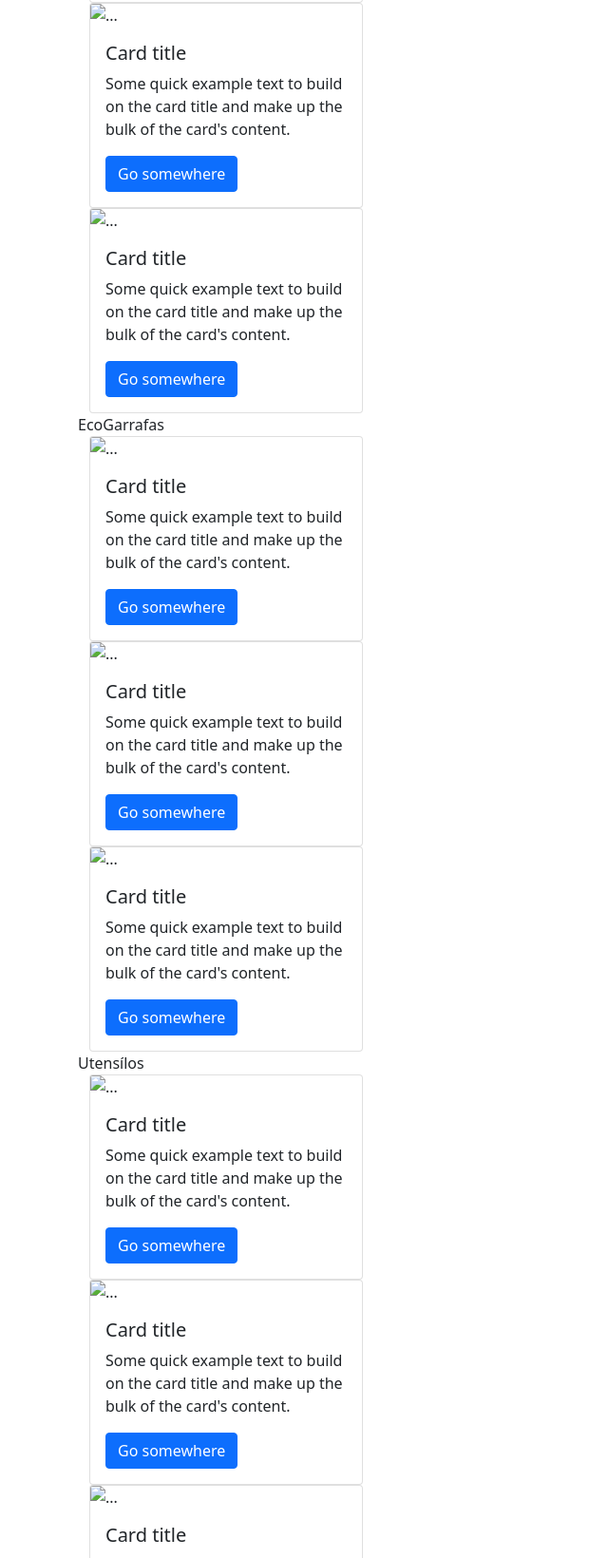
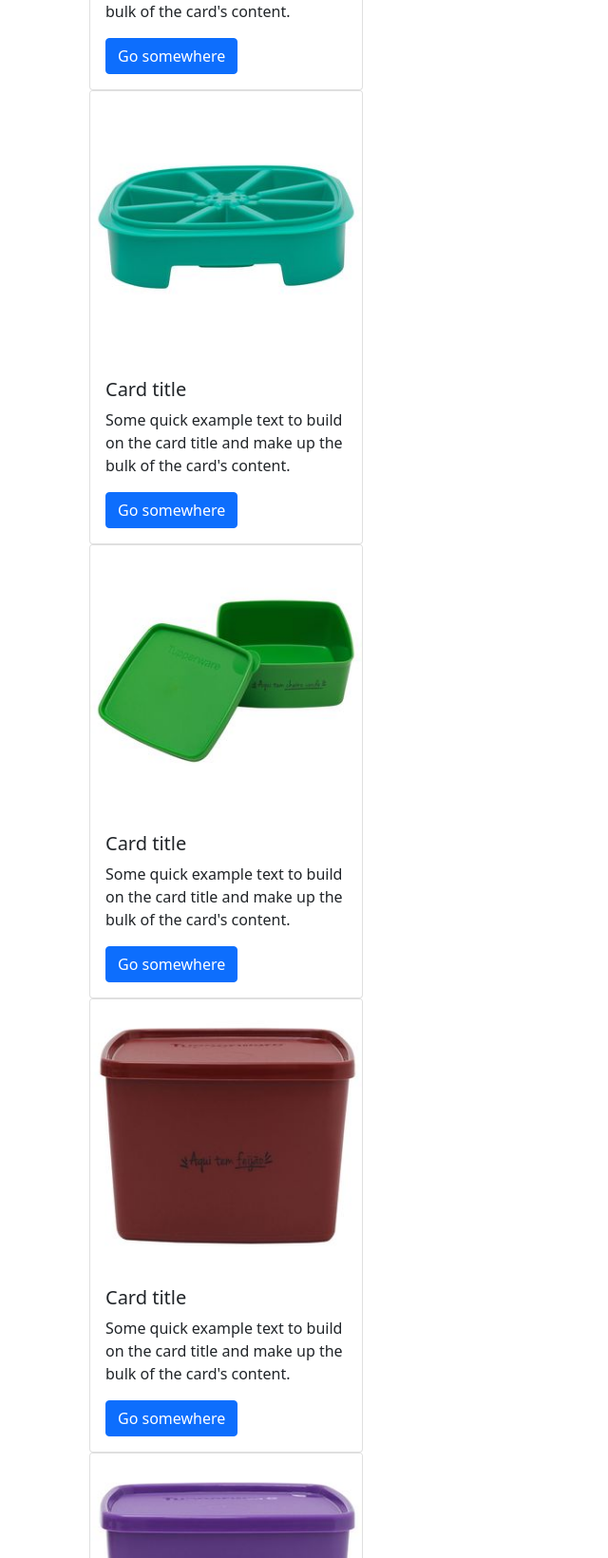
Before and after one commit to ThysonMS/Gama_Academy_XP39_Desafio_Individual_1, a plain HTML site: page Index.html in a window 1280 px wide. Shown: the part 3943-5583 px from the top of the page at 95% size, without its empty margins (0-640 px from the left). Drawn offline with nearby package versions, Linux system fonts and the light colour scheme.

Commit message:
atualizando arquivos

```diff
--- a/Index.html
+++ b/Index.html
@@ -158,7 +158,7 @@
 
                     <div class="container">
                         <div class="card" style="width: 18rem;">
-                            <img src="./images/armazenar/CAIXA_IDEAL_CARNE.jpg" class="card-img-top" alt="...">
+                            <img src="./images/freezer/CAIXA_IDEAL_CARNE.jpg" class="card-img-top" alt="...">
                             <div class="card-body">
                               <h5 class="card-title">Card title</h5>
                               <p class="card-text">Some quick example text to build on the card title and make up the bulk of the card's content.</p>
@@ -167,7 +167,7 @@
                           </div>
 
                         <div class="card" style="width: 18rem;">
-                            <img src="./images/armazenar/FORMA_DE_GELO_MARSALA.jpg" class="card-img-top" alt="...">
+                            <img src="./images/freezer/FORMA_DE_GELO_MARSALA.jpg" class="card-img-top" alt="...">
                             <div class="card-body">
                               <h5 class="card-title">Card title</h5>
                               <p class="card-text">Some quick example text to build on the card title and make up the bulk of the card's content.</p>
@@ -176,7 +176,7 @@
                           </div>
 
                         <div class="card" style="width: 18rem;">
-                            <img src="./images/armazenar/FORMA_DE_GELO_TRIANGULAR_VERDE.jpg" class="card-img-top" alt="...">
+                            <img src="./images/freezer/FORMA_DE_GELO_TRIANGULAR_VERDE.jpg" class="card-img-top" alt="...">
                             <div class="card-body">
                               <h5 class="card-title">Card title</h5>
                               <p class="card-text">Some quick example text to build on the card title and make up the bulk of the card's content.</p>
@@ -185,7 +185,7 @@
                           </div>
 
                         <div class="card" style="width: 18rem;">
-                            <img src="./images/armazenar/JEITOSINHO_CHEIRO_VERDE_II.jpg" class="card-img-top" alt="...">
+                            <img src="./images/freezer/JEITOSINHO_CHEIRO_VERDE_II.jpg" class="card-img-top" alt="...">
                             <div class="card-body">
                               <h5 class="card-title">Card title</h5>
                               <p class="card-text">Some quick example text to build on the card title and make up the bulk of the card's content.</p>
@@ -194,7 +194,7 @@
                           </div>
 
                         <div class="card" style="width: 18rem;">
-                            <img src="./images/armazenar/JEITOSO_FEIJAO.jpg" class="card-img-top" alt="...">
+                            <img src="./images/freezer/JEITOSO_FEIJAO.jpg" class="card-img-top" alt="...">
                             <div class="card-body">
                               <h5 class="card-title">Card title</h5>
                               <p class="card-text">Some quick example text to build on the card title and make up the bulk of the card's content.</p>
@@ -203,7 +203,7 @@
                           </div>
 
                         <div class="card" style="width: 18rem;">
-                            <img src="./images/armazenar/JEITOSO_ROXO.jpg" class="card-img-top" alt="...">
+                            <img src="./images/freezer/JEITOSO_ROXO.jpg" class="card-img-top" alt="...">
                             <div class="card-body">
                               <h5 class="card-title">Card title</h5>
                               <p class="card-text">Some quick example text to build on the card title and make up the bulk of the card's content.</p>
@@ -216,7 +216,7 @@
 
                     <div class="container">
                         <div class="card" style="width: 18rem;">
-                            <img src="./images/armazenar/Eco_Tupper_Plus_Dinheiro_500ml.jpg" class="card-img-top" alt="...">
+                            <img src="./images/garrafas/Eco_Tupper_Plus_Dinheiro_500ml.jpg" class="card-img-top" alt="...">
                             <div class="card-body">
                               <h5 class="card-title">Card title</h5>
                               <p class="card-text">Some quick example text to build on the card title and make up the bulk of the card's content.</p>
@@ -225,7 +225,7 @@
                           </div>
 
                         <div class="card" style="width: 18rem;">
-                            <img src="./images/armazenar/ECO_TUPPER_REDONDA_FREEZER.jpg" class="card-img-top" alt="...">
+                            <img src="./images/garrafas/ECO_TUPPER_REDONDA_FREEZER.jpg" class="card-img-top" alt="...">
                             <div class="card-body">
                               <h5 class="card-title">Card title</h5>
                               <p class="card-text">Some quick example text to build on the card title and make up the bulk of the card's content.</p>
@@ -234,7 +234,7 @@
                           </div>
 
                         <div class="card" style="width: 18rem;">
-                            <img src="./images/armazenar/ECO_TUPPER_REDONDA_PLUS.jpg" class="card-img-top" alt="...">
+                            <img src="./images/garrafas/ECO_TUPPER_REDONDA_PLUS.jpg" class="card-img-top" alt="...">
                             <div class="card-body">
                               <h5 class="card-title">Card title</h5>
                               <p class="card-text">Some quick example text to build on the card title and make up the bulk of the card's content.</p>
@@ -247,7 +247,7 @@
 
                     <div class="container">
                         <div class="card" style="width: 18rem;">
-                            <img src="./images/armazenar/DESCASCADOR_GER_II_VINHO.jpg" class="card-img-top" alt="...">
+                            <img src="./images/utensilios/DESCASCADOR_GER_II_VINHO.jpg" class="card-img-top" alt="...">
                             <div class="card-body">
                               <h5 class="card-title">Card title</h5>
                               <p class="card-text">Some quick example text to build on the card title and make up the bulk of the card's content.</p>
@@ -256,7 +256,7 @@
                           </div>
 
                         <div class="card" style="width: 18rem;">
-                            <img src="./images/armazenar/ESPATULA_TURMALINA.jpg" class="card-img-top" alt="...">
+                            <img src="./images/utensilios/ESPATULA_TURMALINA.jpg" class="card-img-top" alt="...">
                             <div class="card-body">
                               <h5 class="card-title">Card title</h5>
                               <p class="card-text">Some quick example text to build on the card title and make up the bulk of the card's content.</p>
@@ -265,7 +265,7 @@
                           </div>
 
                         <div class="card" style="width: 18rem;">
-                            <img src="./images/armazenar/QUICK_SHAKE.jpg" class="card-img-top" alt="...">
+                            <img src="./images/utensilios/QUICK_SHAKE.jpg" class="card-img-top" alt="...">
                             <div class="card-body">
                               <h5 class="card-title">Card title</h5>
                               <p class="card-text">Some quick example text to build on the card title and make up the bulk of the card's content.</p>
@@ -274,7 +274,7 @@
                           </div>
 
                         <div class="card" style="width: 18rem;">
-                            <img src="./images/armazenar/Turbo_Chef_Tupperware_300ml.jpg" class="card-img-top" alt="...">
+                            <img src="./images/utensilios/Turbo_Chef_Tupperware_300ml.jpg" class="card-img-top" alt="...">
                             <div class="card-body">
                               <h5 class="card-title">Card title</h5>
                               <p class="card-text">Some quick example text to build on the card title and make up the bulk of the card's content.</p>
```
